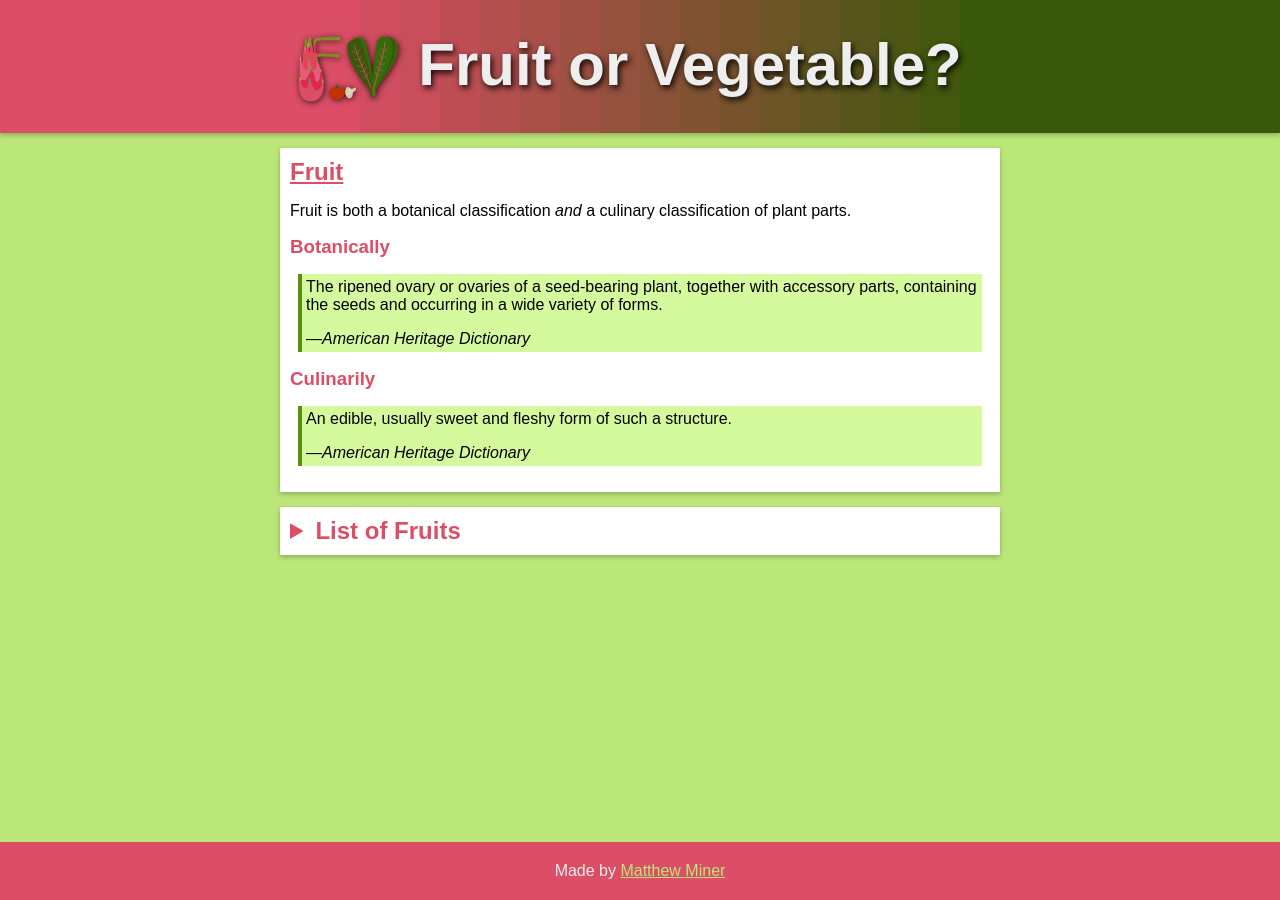
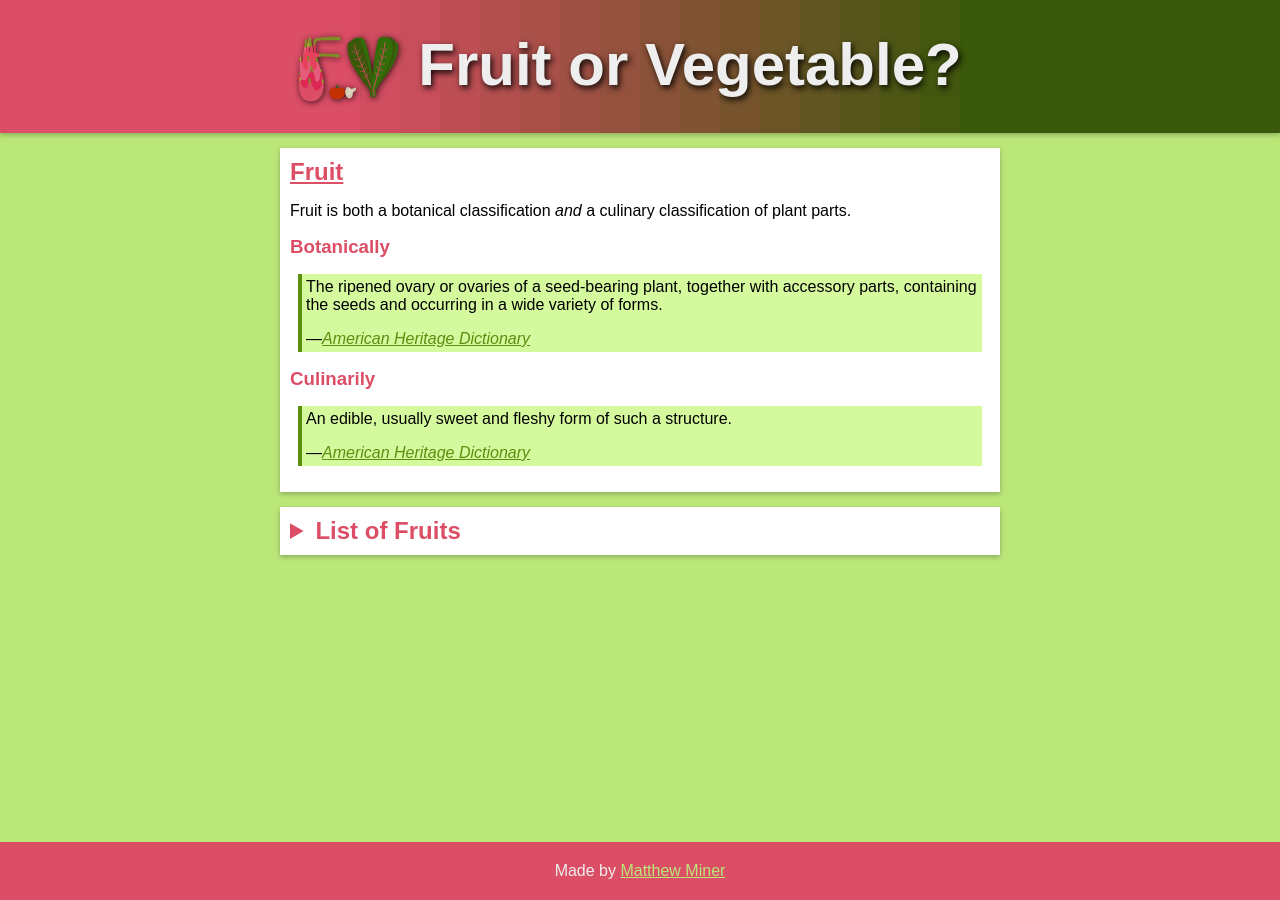
Before and after one commit to mminer237/fruitorvegetable, a Jekyll site: the page built from _types/fruit.html, in a window 1280 px wide. Built offline with Jekyll 4.4.1, drawn with Linux system fonts in a browser that asks for light colours.

Commit message:
Added links to the dictionary

```diff
--- a/_types/fruit.html
+++ b/_types/fruit.html
@@ -8,10 +8,10 @@ type: fruit
 <h3>Botanically</h3>
 <blockquote cite="https://ahdictionary.com/word/search.html?q=fruit">
 	<p>The ripened ovary or ovaries of a seed-bearing plant, together with accessory parts, containing the seeds and occurring in a wide variety of forms.</p>
-	<div class="quote-signature"><i>American Heritage Dictionary</i></div>
+	<div class="quote-signature"><a href="https://ahdictionary.com/word/search.html?q=fruit"><i>American Heritage Dictionary</i></a></div>
 </blockquote>
 <h3>Culinarily</h3>
 <blockquote cite="https://ahdictionary.com/word/search.html?q=fruit">
 	<p>An edible, usually sweet and fleshy form of such a structure.</p>
-	<div class="quote-signature"><i>American Heritage Dictionary</i></div>
+	<div class="quote-signature"><a href="https://ahdictionary.com/word/search.html?q=fruit"><i>American Heritage Dictionary</i></a></div>
 </blockquote>
```
